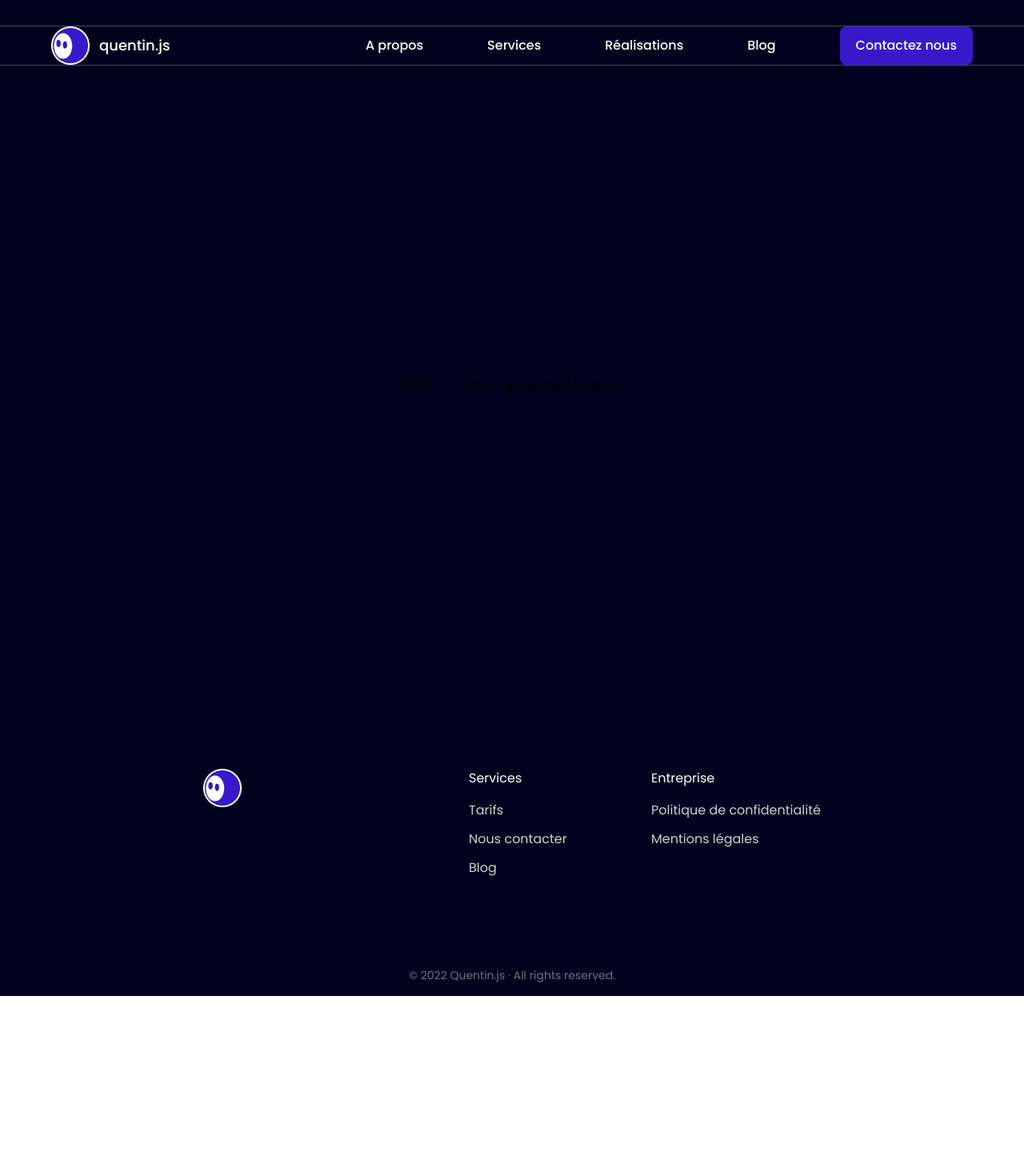
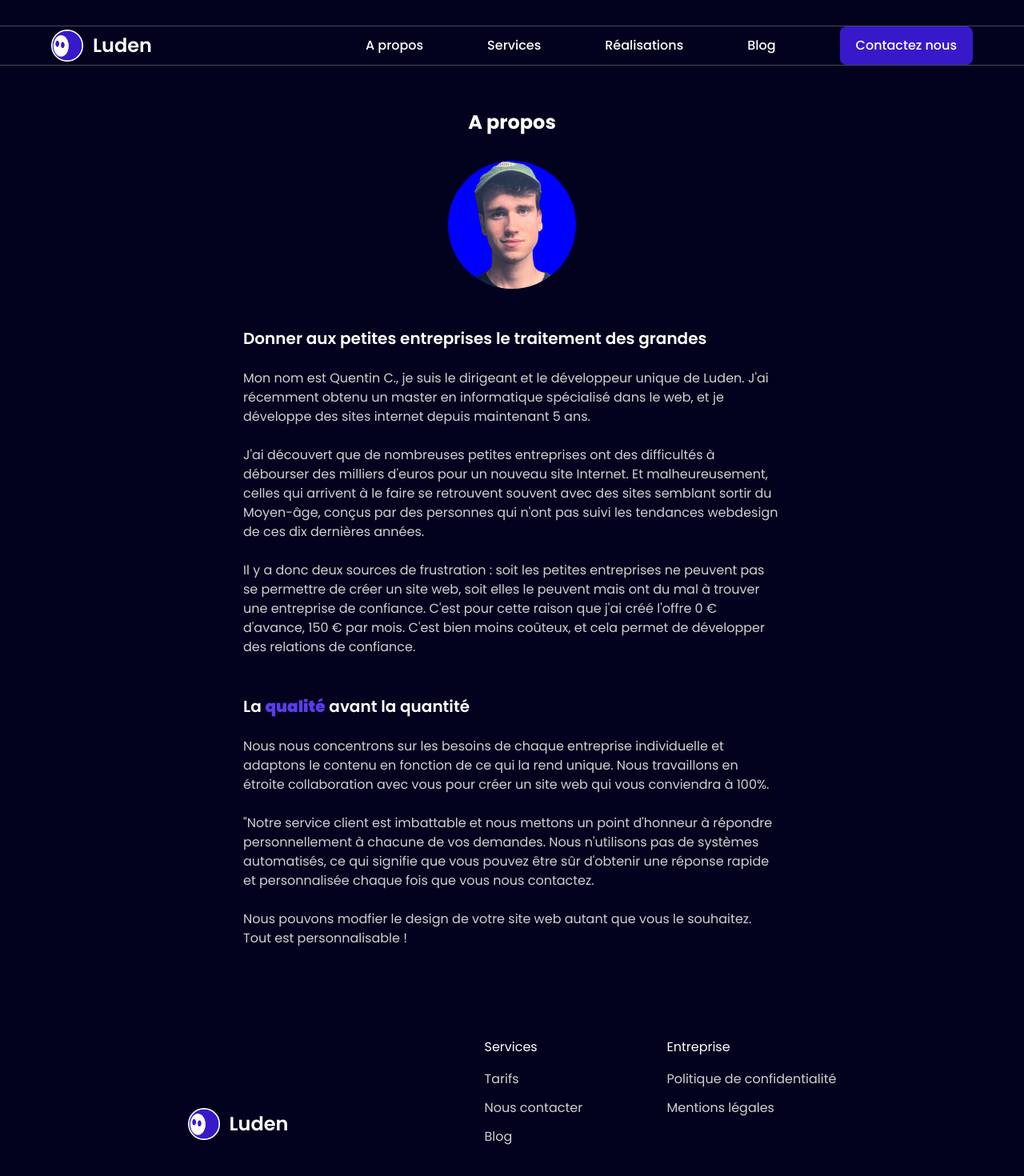
Before and after one commit to QuentinJs1/portfolio, a Next.js app: page /a-propos in a window 1280 px wide. Before the commit this address had no page. Shown: the top 1470 px of the page at 80% size. Before the commit the page ends 1245 px from the top, so only its background shows below. Built offline with nearby package versions, Linux system fonts and the light colour scheme.

Commit message:
:sparkles: page a propos terminée

```diff
--- a/components/Footer.tsx
+++ b/components/Footer.tsx
@@ -3,9 +3,12 @@ import Link from 'next/link'
 
 export default function Footer() {
     return (
-        <footer className="mt-20 ">
+        <footer className="mt-28 ">
             <div className='mx-6 text-white md:text-md md:flex md:flex-row md:mx-auto md:max-w-2xl lg:max-w-4xl lg:flex lg:justify-around'>
-                <Image width='120' height='120' className='h-12 sm:h-12 w-auto' src='/images/logo.png' alt='Quentin.js logo' />
+                <Link href='/' className='flex items-center'>
+                    <Image width='80' height='80' className='h-10 w-auto' src='/images/logo.png' alt='Luden logo' />
+                    <div className='text-white font-semibold ml-3 text-2xl'>Luden</div>
+                </Link>
                 <section className="grid grid-cols-2 gap-4 text-sm mt-14 md:text-base md:mt-0 md:ml-40">
                     <div>
                         <h3>Services</h3>
@@ -28,7 +31,7 @@ export default function Footer() {
             <section
                 className="flex flex-col items-center text-sm text-gray-500 mt-8 md:items-center md:justify-between"
             >
-                <div className="md:mt-0 pb-4">© 2022 Quentin.js · All rights reserved.</div>
+                <div className="md:mt-0 pb-4">© 2022 Luden · All rights reserved.</div>
             </section>
         </footer>
     )
--- a/components/Navbar.tsx
+++ b/components/Navbar.tsx
@@ -16,8 +16,8 @@ export default function Navbar() {
                 <div className='mx-auto px-6 md:max-w-3xl lg:max-w-6xl lg:px-0 w-full'>
                     <div className='relative flex items-center justify-between'>
                         <Link href='/' className='flex items-center'>
-                            <Image width='120' height='120' className='h-12 md:h-12 w-auto' src='/images/logo.png' alt='Quentin.js logo' />
-                            <div className='text-white font-medium ml-3 text-lg'>quentin.js</div>
+                            <Image width='80' height='80' className='h-10 w-auto' src='/images/logo.png' alt='Luden logo' />
+                            <div className='text-white font-semibold ml-3 text-2xl'>Luden</div>
                         </Link>
                         <div className='flex items-center lg:hidden'>
                             <button onClick={() => setMenuOpen(!menuOpen)} type='button' className='inline-flex items-center justify-center p-2 rounded-md text-deeppurple focus:outline-none focus:ring-2 focus:ring-inset focus:ring-white' aria-controls='mobile-menu' aria-expanded='false'>
--- /dev/null
+++ b/pages/a-propos/index.tsx
@@ -0,0 +1,20 @@
+import Image from 'next/image'
+
+export default function APropos() {
+    return (
+        <section className="min-h-screen mt-14 text-white mx-6 md:max-w-2xl md:mx-auto">
+            <h1 className="flex justify-center font-bold text-2xl">A propos</h1>
+            <div className='flex flex-col items-center mt-8 lg:m-0'>
+                <Image width='120' height='120' className='object-fit h-40 w-40 rounded-full lg:mt-8' src="/images/avatar.webp" alt="Une photo de Quentin C., devant un fond bleu." />
+            </div>
+            <h2 className='mt-12 font-semibold text-xl'>Donner aux petites entreprises le traitement des grandes</h2>
+            <p className='mt-6 font-regular text-grey-200'>Mon nom est Quentin C., je suis le dirigeant et le développeur unique de Luden. J'ai récemment obtenu un master en informatique spécialisé dans le web, et je développe des sites internet depuis maintenant 5 ans.</p>
+            <p className='mt-6 font-regular text-grey-200'>J'ai découvert que de nombreuses petites entreprises ont des difficultés à débourser des milliers d'euros pour un nouveau site Internet. Et malheureusement, celles qui arrivent à le faire se retrouvent souvent avec des sites semblant sortir du Moyen-âge, conçus par des personnes qui n'ont pas suivi les tendances webdesign de ces dix dernières années. </p>
+            <p className='mt-6 font-regular text-grey-200'>Il y a donc deux sources de frustration : soit les petites entreprises ne peuvent pas se permettre de créer un site web, soit elles le peuvent mais ont du mal à trouver une entreprise de confiance. C'est pour cette raison que j'ai créé l'offre 0 € d'avance, 150 € par mois. C'est bien moins coûteux, et cela permet de développer des relations de confiance.</p>
+            <h2 className='mt-12 font-semibold text-xl'>La <strong className='font-semi-bold text-purple-300'>qualité</strong> avant la quantité</h2>
+            <p className='mt-6 font-regular text-grey-200'>Nous nous concentrons sur les besoins de chaque entreprise individuelle et adaptons le contenu en fonction de ce qui la rend unique. Nous travaillons en étroite collaboration avec vous pour créer un site web qui vous conviendra à 100%.</p>
+            <p className='mt-6 font-regular text-grey-200'>"Notre service client est imbattable et nous mettons un point d'honneur à répondre personnellement à chacune de vos demandes. Nous n'utilisons pas de systèmes automatisés, ce qui signifie que vous pouvez être sûr d'obtenir une réponse rapide et personnalisée chaque fois que vous nous contactez.</p>
+            <p className='mt-6 font-regular text-grey-200'>Nous pouvons modfier le design de votre site web autant que vous le souhaitez. Tout est personnalisable !</p>
+        </section>
+    )
+}
--- a/pages/blog.tsx
+++ b/pages/blog.tsx
@@ -22,16 +22,16 @@ export default function BlogPage({ articles }: { articles: any }) {
     return (
         <>
             <Head>
-                <title>Blog - Quentin.js</title>
-                <link rel="canonical" href="https://quentinjs.com/blog" key="canonical"/>
+                <title>Blog - Luden</title>
+                <link rel="canonical" href="https://quentinjs.com/blog" key="canonical" />
                 <meta name="description" content="Blog parlant de 3D, de développement web et de marketing." key="desc" />
-                <meta property="og:title" content="Blog - Quentin.js" />
+                <meta property="og:title" content="Blog - Luden" />
                 <meta property="og:description" content="Blog parlant de 3D, de développement web et de marketing." />
                 <meta property="og:image" content="https://quentinjs.com/images/social/og-image.png" />
                 <meta property="og:url" content="https://quentinjs.com" />
                 <meta name="twitter:card" content="summary_large_image" />
                 <meta name="twitter:site" content="@quentin__js" />
-                <meta name="twitter:title" content="Blog - Quentin.js" />
+                <meta name="twitter:title" content="Blog - Luden" />
                 <meta name="twitter:description" content="Blog parlant de 3D, de développement web et de marketing." />
                 <meta name="twitter:image" content="https://quentinjs.com/images/social/og-image.png" />
             </Head>
--- a/pages/contact/index.tsx
+++ b/pages/contact/index.tsx
@@ -1,6 +1,6 @@
 export default function Contact() {
     return (
-        <main className="h-screen flex flex-col justify-start">
+        <main className="min-h-screen flex flex-col justify-start">
             <section className="mt-8 text-white mx-4 md:max-w-2xl md:mx-auto">
                 <div className="bg-red-600 rounded-md text-sm text-center py-3 px-4 mt-6">Il y a actuellement beaucoup de demandes pour nos services, il est possible que nous ne soyons pas en mesure de travailler sur votre site web avant quelques temps. Néanmoins, nous répondrons à votre demande en moins de 24 heures pour vous apporter plus de précisions.</div>
                 <h1 className="mt-8 flex justify-center font-bold text-2xl">Contactez nous</h1>
--- a/pages/index.tsx
+++ b/pages/index.tsx
@@ -8,16 +8,16 @@ const Home: NextPage = () => {
   return (
     <>
       <Head>
-        <title>Quentin.js - Freelance dev web</title>
+        <title>Luden - Freelance dev web</title>
         <link rel="canonical" href="https://quentinjs.com" key="canonical" />
         <meta name="description" content="Duis a libero ut purus ultrices ultricies ac vitae sapien. Phasellus molestie a mi nec gravida. Aenean viverra vestibulum sapien sit amet auctor. Aliquam sapien sapien, convallis id turpis in, fermentum tincidunt lectus." key="desc" />
-        <meta property="og:title" content="Quentin.js - Freelance dev web" />
+        <meta property="og:title" content="Luden - Freelance dev web" />
         <meta property="og:description" content="Duis a libero ut purus ultrices ultricies ac vitae sapien. Phasellus molestie a mi nec gravida." />
         <meta property="og:image" content="https://quentinjs.com/images/social/og-image.png" />
         <meta property="og:url" content="https://quentinjs.com" />
         <meta name="twitter:card" content="summary_large_image" />
         <meta name="twitter:site" content="@quentin__js" />
-        <meta name="twitter:title" content="Quentin.js - Freelance dev web" />
+        <meta name="twitter:title" content="Luden - Freelance dev web" />
         <meta name="twitter:description" content="Duis a libero ut purus ultrices ultricies ac vitae sapien. Phasellus molestie a mi nec gravida. Aenean viverra vestibulum sapien sit amet auctor. Aliquam sapien sapien, convallis id turpis in, fermentum tincidunt lectus." />
         <meta name="twitter:image" content="https://quentinjs.com/images/social/og-image.png" />
       </Head>
@@ -141,6 +141,7 @@ const Home: NextPage = () => {
             Mon nom est Quentin C., je suis un jeune diplômé d’un master informatique spécialisé dans l’ingénierie web.
             <br /><br />
             Après plus de 4 ans à faire des sites web et à m'intéresser au design, j'ai décidé de mettre mes compétences au profit des petites entreprises, car je pense qu'elles méritent elles aussi le traitement des 'grandes'.
+            <Link href="/a-propos"><strong className='text-white font-semibold underline underline-offset-2 decoration-4  decoration-purple-500'> En savoir plus</strong></Link>
           </p>
         </section>
         <section className="bg-grey-100 flex flex-col my-10 py-16 px-8 md:px-20 ">
--- a/pages/politique-de-confidentialite/index.tsx
+++ b/pages/politique-de-confidentialite/index.tsx
@@ -1,7 +1,7 @@
 export default function PolitiqueDeConfidentialite() {
     return (
         <section className="mt-28 text-white mx-6 md:max-w-2xl md:mx-auto">
-            <h1 className="flex justify-center font-bold text-2xl">Politique de confidentialité de Quentin.js</h1>
+            <h1 className="flex justify-center font-bold text-2xl">Politique de confidentialité de Luden</h1>
             <p className="pt-12">Nous prenons très au sérieux la protection de vos données personnelles et nous nous engageons à respecter votre vie privée. Cette politique de confidentialité vous informe de la manière dont nous collectons et utilisons les informations que vous nous fournissez lorsque vous utilisez notre site web ou que vous nous contactez.</p>
             <h2 className="pt-12 font-semibold">1. Collecte et utilisation des informations</h2>
             <p className="pt-6">Nous collectons uniquement votre adresse e-mail et le message que vous nous envoyez lorsque vous utilisez notre formulaire de contact. Ces informations sont utilisées exclusivement pour répondre à vos demandes et pour réaliser des sites web pour vous. Nous ne collectons pas d'autres informations personnelles, telles que votre nom ou votre adresse postale.</p>
```
